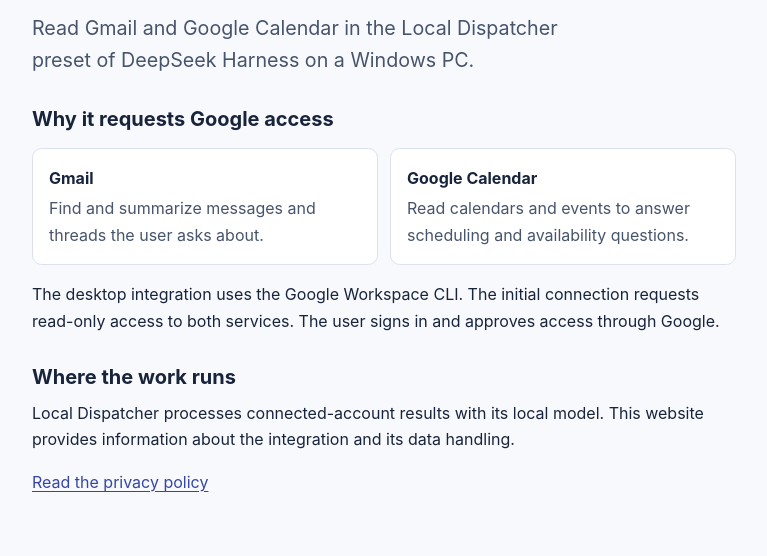
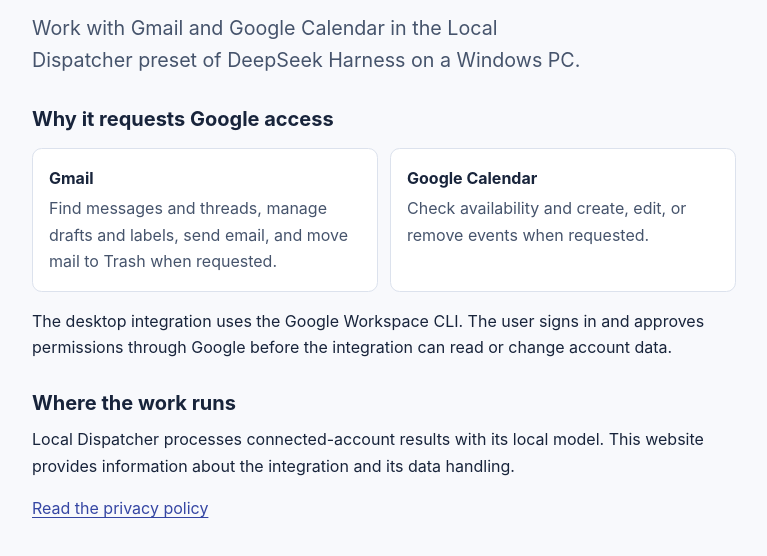
Before and after one commit to curryhotdog/curryhotdog.github.io, a plain HTML site: page index.html in a window 1280 px wide. Shown: the part 222-778 px from the top of the page, without its empty margins (256-1023 px from the left). Drawn offline with Linux system fonts and the light colour scheme.

Commit message:
Describe Gmail and Calendar write access

```diff
--- a/index.html
+++ b/index.html
@@ -17,20 +17,20 @@
   </header>
   <main class="shell">
     <h1>DSH Local Dispatcher</h1>
-    <p class="intro">Read Gmail and Google Calendar in the Local Dispatcher preset of DeepSeek Harness on a Windows PC.</p>
+    <p class="intro">Work with Gmail and Google Calendar in the Local Dispatcher preset of DeepSeek Harness on a Windows PC.</p>
     <section aria-labelledby="access">
       <h2 id="access">Why it requests Google access</h2>
       <dl class="services">
         <div>
           <dt>Gmail</dt>
-          <dd>Find and summarize messages and threads the user asks about.</dd>
+          <dd>Find messages and threads, manage drafts and labels, send email, and move mail to Trash when requested.</dd>
         </div>
         <div>
           <dt>Google Calendar</dt>
-          <dd>Read calendars and events to answer scheduling and availability questions.</dd>
+          <dd>Check availability and create, edit, or remove events when requested.</dd>
         </div>
       </dl>
-      <p>The desktop integration uses the Google Workspace CLI. The initial connection requests read-only access to both services. The user signs in and approves access through Google.</p>
+      <p>The desktop integration uses the Google Workspace CLI. The user signs in and approves permissions through Google before the integration can read or change account data.</p>
     </section>
     <section aria-labelledby="local">
       <h2 id="local">Where the work runs</h2>
```
Also changed, not shown: privacy.html (+3 -2 lines).
